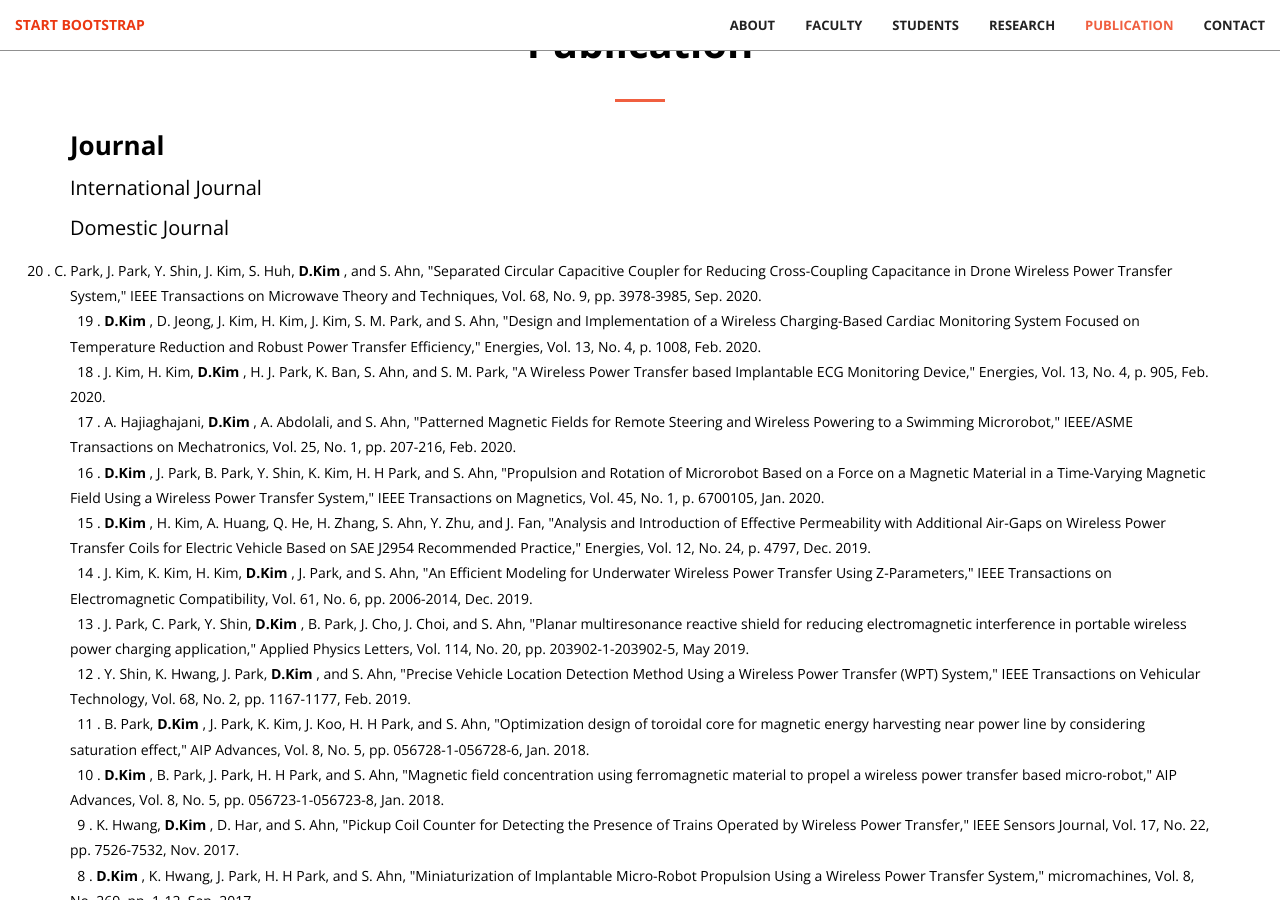
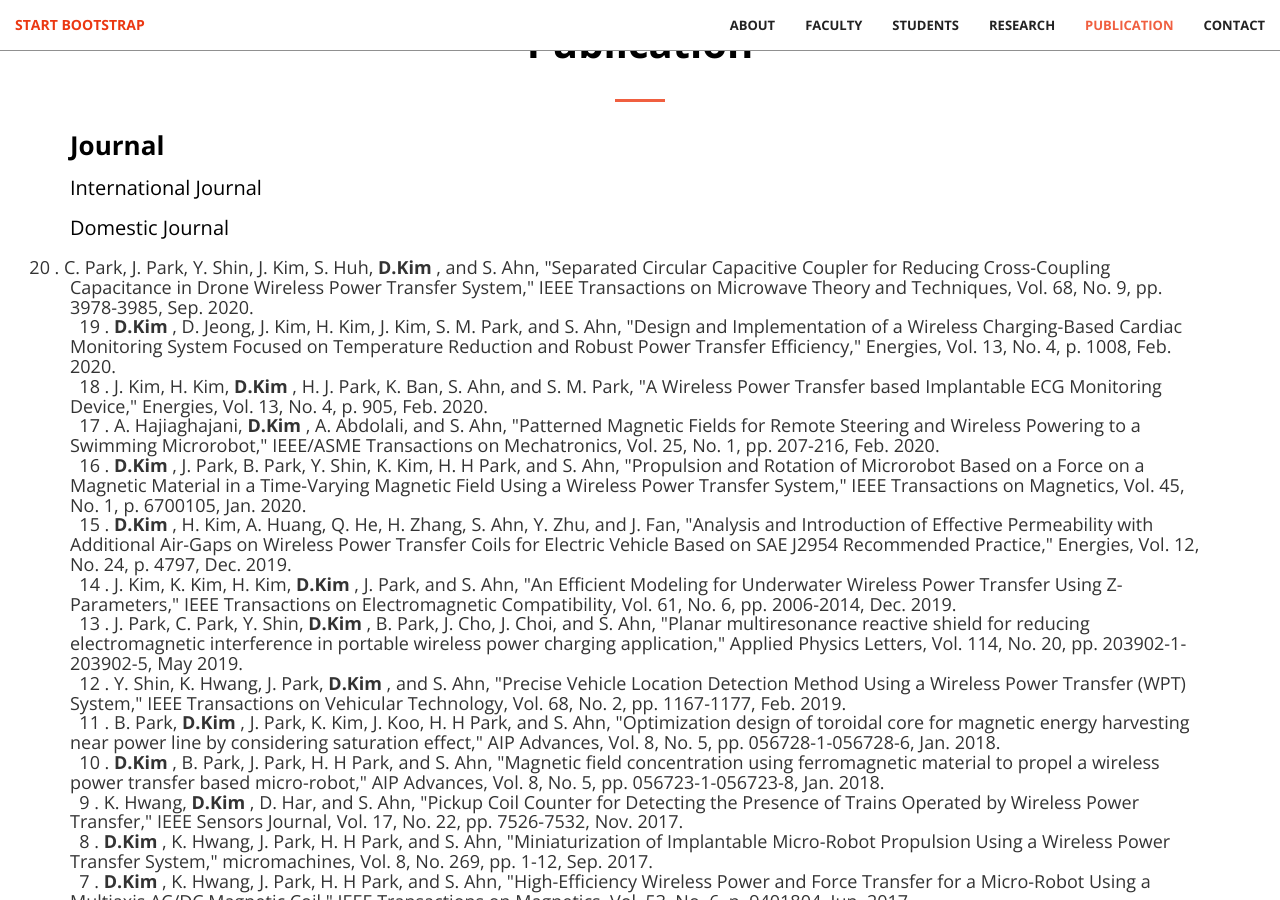
Before and after one commit to dwKim88/AEL, a Jekyll site: the page built from index.html, in a window 1280 px wide and 900 px high, scrolled down 4658 px. Built offline with Jekyll 4.4.1, drawn with Linux system fonts in a browser that asks for light colours.

Commit message:
Update services.html

```diff
--- a/_includes/services.html
+++ b/_includes/services.html
@@ -31,7 +31,8 @@
                         Domestic Journal
                     </p>
 
-                    <p style="line-height: 1.8; color:black; font-size:14px;text-indent:-50px">
+                    <p style="line-height: 1.8; color:black; font-size:14px;">
+                        <div style="text-indent:-50px">
                         &nbsp;	20	.	C. Park, J. Park, Y. Shin, J. Kim, S. Huh, <B> D.Kim </B>, and S. Ahn, "Separated Circular Capacitive Coupler for Reducing Cross-Coupling Capacitance in Drone Wireless Power Transfer System," IEEE Transactions on Microwave Theory and Techniques, Vol. 68, No. 9, pp. 3978-3985, Sep. 2020.	<br>
                         &nbsp;	19	.	<B> D.Kim </B>, D. Jeong, J. Kim, H. Kim, J. Kim, S. M. Park, and S. Ahn, "Design and Implementation of a Wireless Charging-Based Cardiac Monitoring System Focused on Temperature Reduction and Robust Power Transfer Efficiency," Energies, Vol. 13, No. 4, p. 1008, Feb. 2020.	<br>
                         &nbsp;	18	.	J. Kim, H. Kim, <B> D.Kim </B>, H. J. Park, K. Ban, S. Ahn, and S. M. Park, "A Wireless Power Transfer based Implantable ECG Monitoring Device," Energies, Vol. 13, No. 4, p. 905, Feb. 2020.	<br>
@@ -52,7 +53,7 @@
                         &nbsp;	3	.	<B> D.Kim </B>, J. Park, H. H Park, and S. Ahn, "Generation of Magnetic Propulsion Force and Torque for Microrobot Using Wireless Power Transfer Coil," IEEE Transactions on Magnetics, Vol. 51, No. 11, p. 8600104, Nov. 2015.	<br>
                         &nbsp;	2	.	M. Kim, H. Kim, <B> D.Kim </B>, Y. Jeong, H. H Park, and S. Ahn, "A Three-Phase Wireless-Power-Transfer System for Online Electric Vehicles with Reduction of Leakage Magnetic Fields," IEEE Transactions on Microwave Theory and Techniques, Vol. 63, No. 11, pp. 3806-3813, Sep. 2015.	<br>
                         &nbsp;	1	.	<B> D.Kim </B>, M. Kim, J. Yoo, H. H Park, and S. Ahn, "Magnetic resonant wireless power transfer for propulsion of implantable micro-robot," Journal of Applied Physics, Vol. 117, No. 17, p. 17E712, Apr. 2015.	<br>
-
+                        </div>
                     </p>
 
                 </h4>
```
